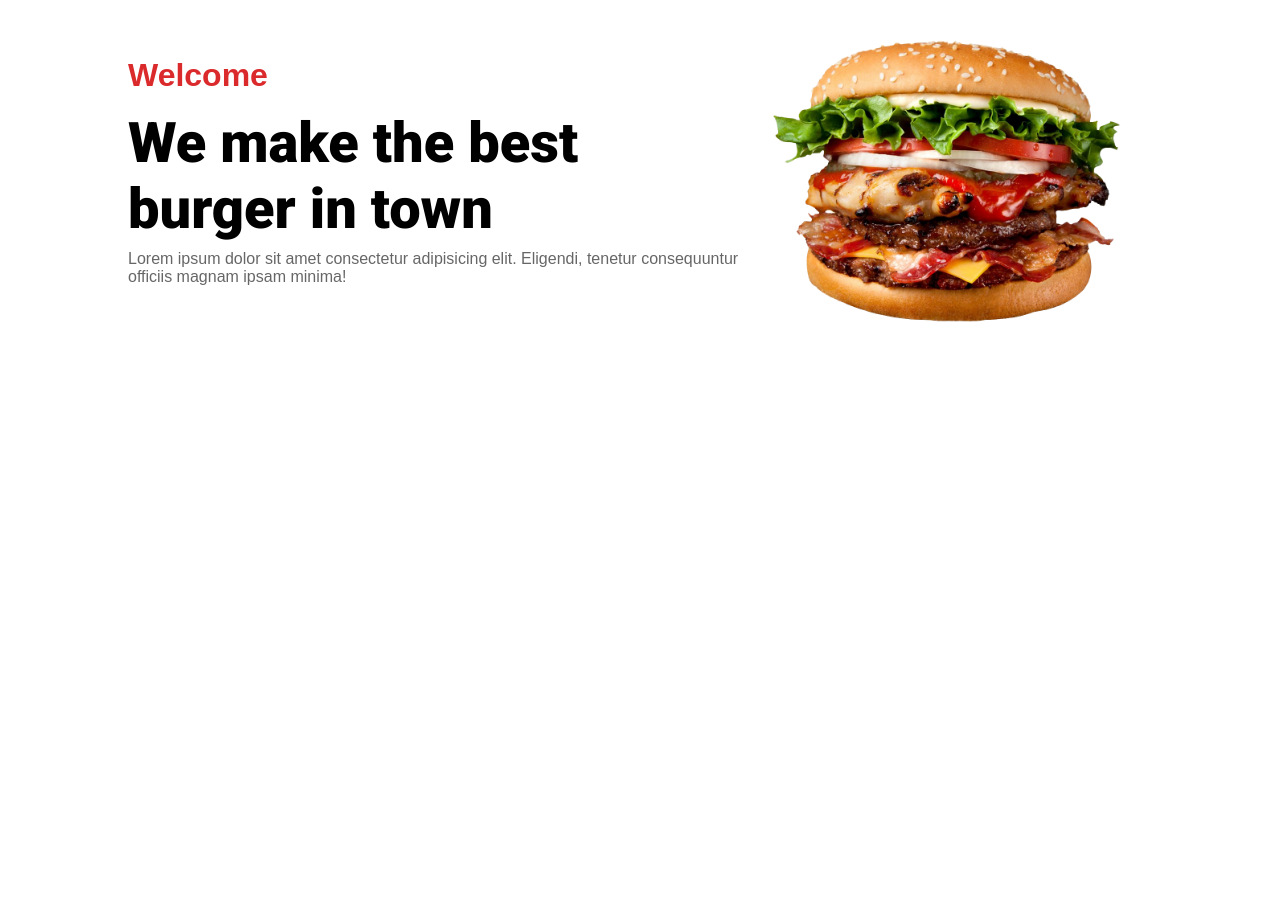
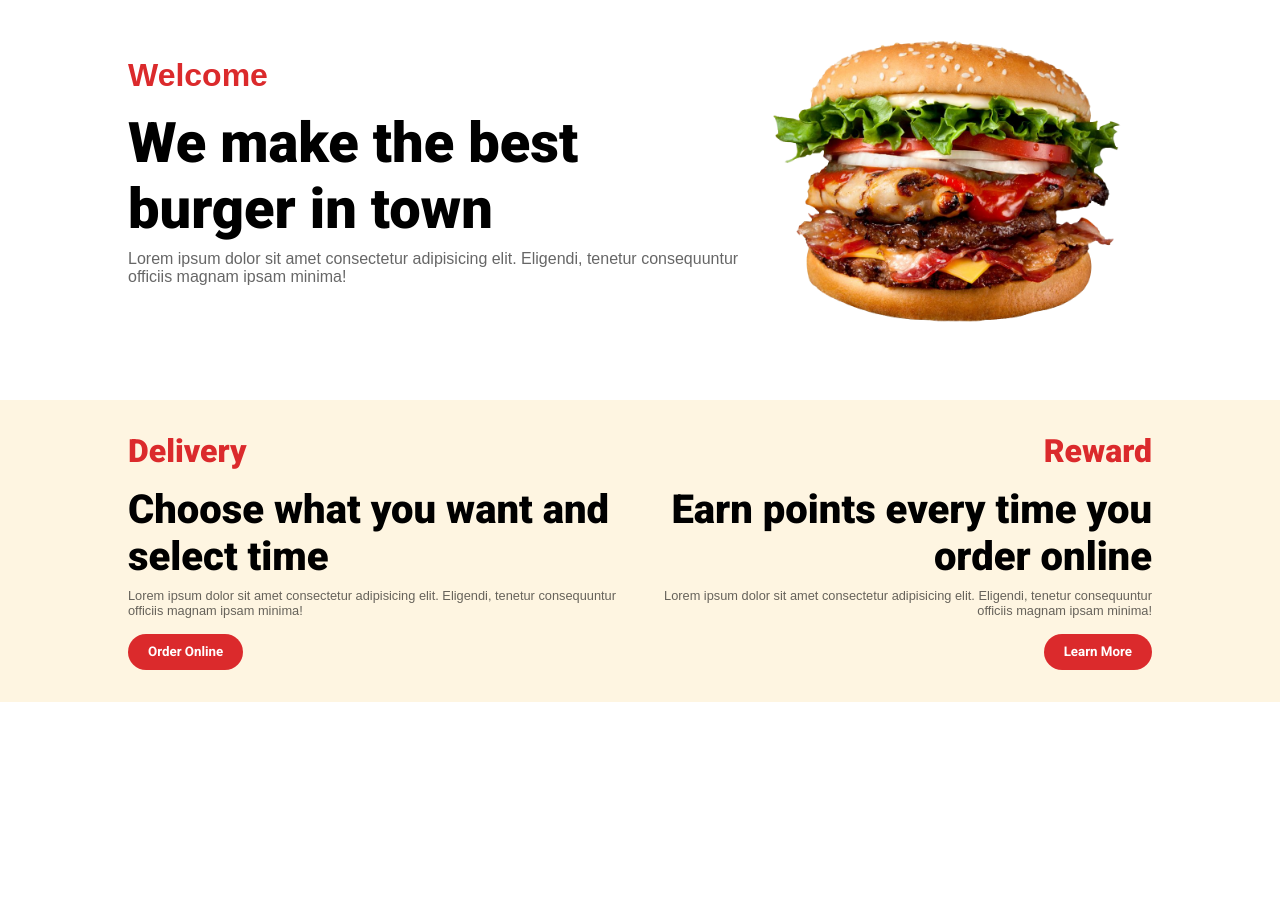
Before and after one commit to Hassan-Mehmood/uni_4th_semester_project, a PHP site: page / in a window 1280 px wide. Shown: the part 149-1050 px from the top of the page. Before the commit the page ends 471 px from the top, so only its background shows below. Run offline with PHP 8.4, Linux system fonts and the light colour scheme; some libraries are stand-ins or nearby versions.

Commit message:
second section done

```diff
--- a/Styles/style.css
+++ b/Styles/style.css
@@ -61,6 +61,11 @@ nav.bg-black {
 
 .nav_links li {
   margin: 0 1rem;
+  border-bottom: 1px solid transparent;
+  transition: border 100ms ease;
+}
+.nav_links li:hover {
+  border-bottom: 1px solid white;
 }
 
 .nav_links li a {
@@ -147,3 +152,80 @@ nav.bg-black {
     font-size: 2rem;
   }
 }
+
+.order_and_delivery_section {
+  padding: 2rem 0;
+  margin-top: 2rem;
+  background-color: #fef5e1;
+}
+
+.order_and_delivery_section h3 {
+  font-family: var(--roboto);
+  font-weight: 900;
+  margin-bottom: 0.5rem;
+}
+.order_and_delivery_section p {
+  font-size: 0.8rem;
+  color: rgba(0, 0, 0, 0.6);
+}
+
+.order_and_delivery_section .title {
+  color: var(--red);
+  font-size: 1.5rem;
+  margin-bottom: 01rem;
+}
+
+.order_and_delivery_section button {
+  font-family: var(--roboto);
+  background-color: var(--red);
+  color: var(--white);
+  padding: 0.65rem 1.25rem;
+  border: none;
+  border-radius: 20px;
+  margin: 1rem 0 0 0;
+  cursor: pointer;
+  transition: background 100ms ease;
+}
+
+.order_and_delivery_section button:hover {
+  background-color: #000;
+  color: var(--white);
+}
+
+.delivery_container {
+  margin: 0 0 3rem 0;
+}
+
+.delivery_container .delivery_heading {
+  font-size: 2rem;
+}
+
+.reward_container {
+  text-align: right;
+}
+.reward_container .reward_heading {
+  font-size: 2rem;
+}
+
+@media screen and (min-width: 800px) {
+  .order_and_delivery_container {
+    display: flex;
+    align-items: center;
+    justify-content: space-around;
+    gap: 1rem;
+  }
+  .delivery_container {
+    margin-bottom: 0;
+  }
+}
+@media screen and (min-width: 950px) {
+  .delivery_container .delivery_heading {
+    font-size: 2.5rem;
+  }
+  .reward_container .reward_heading {
+    font-size: 2.5rem;
+  }
+  .order_and_delivery_section .title {
+    font-size: 2rem;
+  }
+}
--- a/index.html
+++ b/index.html
@@ -23,7 +23,7 @@
       </div>
     </nav>
 
-    <main class="max_width main" style="margin-bottom: 1500px">
+    <main class="max_width main">
       <section class="main_text">
         <h3 class="welcome">Welcome</h3>
         <h3 class="main_heading">We make the best burger in town</h3>
@@ -39,6 +39,29 @@
       </section>
     </main>
 
+    <section class="order_and_delivery_section" style="margin-bottom: 1500px">
+      <div class="order_and_delivery_container max_width">
+        <div class="delivery_container">
+          <h3 class="title">Delivery</h3>
+          <h3 class="delivery_heading">Choose what you want and select time</h3>
+          <p>
+            Lorem ipsum dolor sit amet consectetur adipisicing elit. Eligendi, tenetur consequuntur
+            officiis magnam ipsam minima!
+          </p>
+          <button>Order Online</button>
+        </div>
+        <div class="reward_container">
+          <h3 class="title">Reward</h3>
+          <h3 class="reward_heading">Earn points every time you order online</h3>
+          <p>
+            Lorem ipsum dolor sit amet consectetur adipisicing elit. Eligendi, tenetur consequuntur
+            officiis magnam ipsam minima!
+          </p>
+          <button>Learn More</button>
+        </div>
+      </div>
+    </section>
+
     <script src="./Script/app.js"></script>
   </body>
 </html>
```
